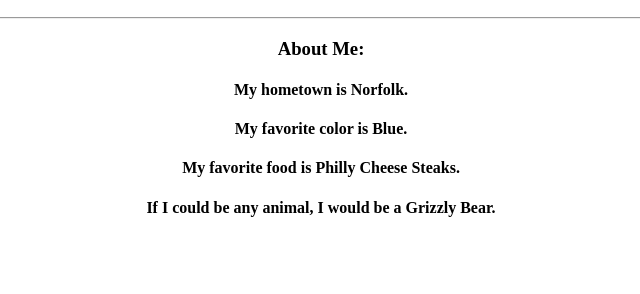
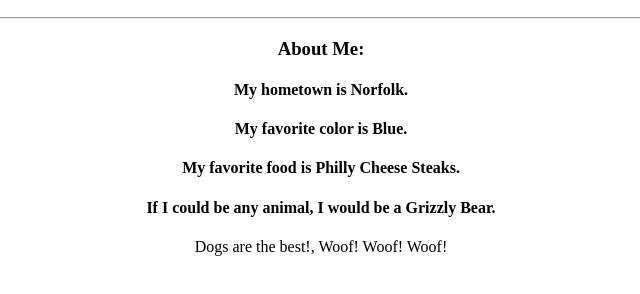
Before and after one commit to ZachFlota/my-profile, a plain HTML site: page index.html in a window 1280 px wide. Shown: the part 110-404 px from the top of the page, without its empty margins (319-959 px from the left). Drawn offline with Linux system fonts and the light colour scheme.

Commit message:
Adding placeholder text

```diff
--- a/index.html
+++ b/index.html
@@ -15,6 +15,7 @@
                     <h4>My favorite color is Blue.</h4>
                     <h4>My favorite food is Philly Cheese Steaks.</h4>
                     <h4>If I could be any animal, I would be a Grizzly Bear.</h4>
-            </div>
+<p>Dogs are the best!, Woof! Woof! Woof!</p>
+                </div>
           </body>
         </html>
```
